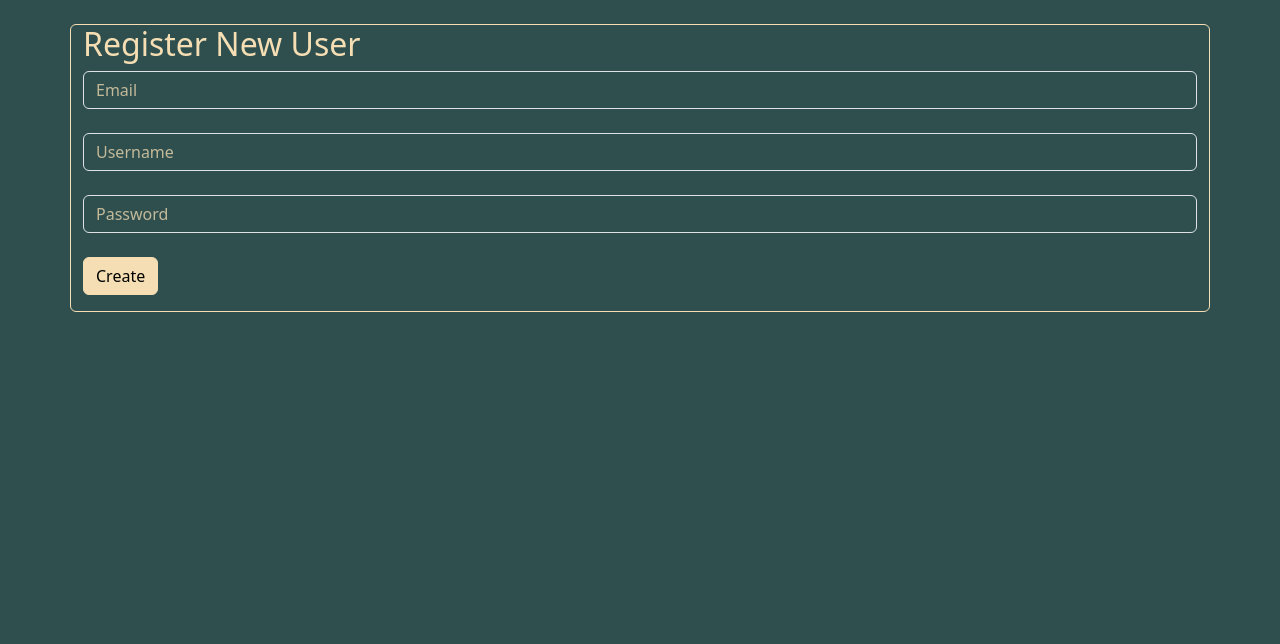
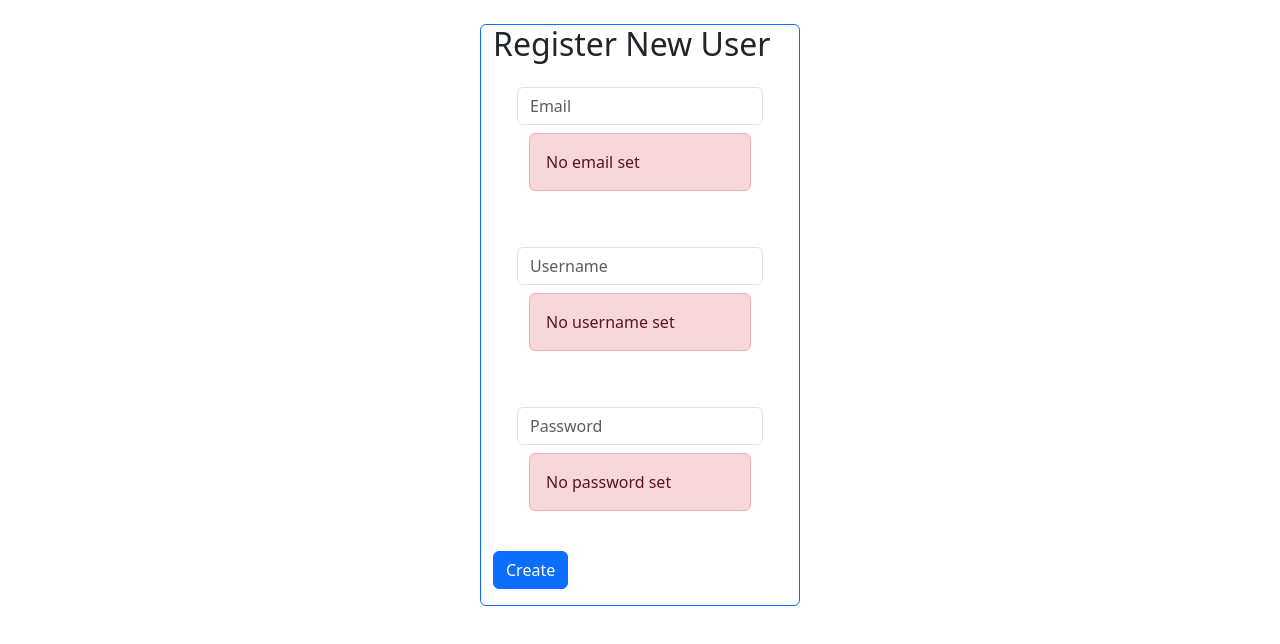
Before and after one commit to bryh311/expressit-frontend, a React (Create React App) app: page /register in a window 1280 px wide. Shown: the top 644 px of the page. Built offline with nearby package versions, Linux system fonts and the light colour scheme.

Commit message:
registration error handling

```diff
--- /dev/null
+++ b/src/components/ErrorBar.jsx
@@ -0,0 +1,17 @@
+import {useState} from 'react'
+
+export default function ErrorBar({message, isError}) {
+    if (isError) {
+        return (
+            <>
+            <div className="alert alert-danger" role="alert">
+                {message}
+            </div>
+            </>
+        )
+    }
+    else {
+        return
+    }
+
+}
--- a/src/components/LoginUser.jsx
+++ b/src/components/LoginUser.jsx
@@ -1,3 +1,42 @@
+import {useState} from 'react'
+import { useNavigate } from 'react-router-dom'
+import axios from 'axios'
+
 export default function LoginUser() {
+    const [user, setUser] = useState({
+        email: '',
+        password: '',
+    })
 
+    function handleChange(e) {
+        setUser({...user, [e.target.name]: e.target.value})
+    }
+
+    function handleSubmit(e) {
+        e.preventDefault()
+        axios.post('https://localhost:8080/api/user/login', user)
+        .then((res) => {
+            if (res.data.access_token) {
+                localStorage.removeItem("auth_token")
+                localStorage.setItem("auth_token", res.access_token)
+            }
+
+        })
+        .catch((err) => {
+            console.log(err)
+        })
+    }
+
+    return (
+        <>
+        <div className='container-sm border border-primary rounded p-10 mt-4'>
+            <h2>Login</h2>
+            <form noValidate onSubmit={handleSubmit}>
+                <input className='form-control' placeholder='Email' name='email' type="text" value={user.email} onChange={handleChange}></input><br></br>
+                <input className='form-control' placeholder='Password' name='password' type="password" value={user.password} onChange={handleChange}></input><br></br>
+                <input className='btn btn-primary mb-3' type='submit' value="Login"></input>
+            </form>
+        </div>
+        </>
+    )
 }
--- a/src/components/RegisterUser.jsx
+++ b/src/components/RegisterUser.jsx
@@ -1,5 +1,6 @@
 import {useState, useEffect} from 'react'
 import { Link, useNavigate } from 'react-router-dom'
+import ErrorBar from './ErrorBar'
 import axios from 'axios'
 
 export default function RegisterUser(props) {
@@ -9,6 +10,8 @@ export default function RegisterUser(props) {
         password: ''
     })
 
+    const [preexistingEmail, setPreexistingEmail] = useState(false)
+
     const navigate = useNavigate()
 
     function handleChange(e) {
@@ -17,6 +20,7 @@ export default function RegisterUser(props) {
     }
 
     function handleSubmit(e) {
+        setPreexistingEmail(false)
         e.preventDefault()
         axios.post('http://localhost:8080/api/users/', user)
         .then((res) => {
@@ -30,24 +34,50 @@ export default function RegisterUser(props) {
                 username: '',
                 password: ''
             })
+            .catch((err) => {
+                console.log(err)
+            })
+
             // navigate('/')
         })
         .catch((err) => {
-            console.log('Error in RegisterUser!')
+            if (err.response) {
+                if (err.response.data.error == "SQLITE_CONSTRAINT: UNIQUE constraint failed: user.email") {
+                    setPreexistingEmail(true)
+                }
+            }
         })
     }
 
     return (
         <>
-        <div className='container-sm border border-primary rounded p-10 mt-4'>
+        <div className='container-sm border border-primary rounded p-10 mt-4 w-25'>
             <h2>Register New User</h2>
-            <form noValidate onSubmit={handleSubmit}>
-                <input className='form-control' placeholder='Email' name='email' type="text" value={user.email} onChange={handleChange}></input><br></br>
-                <input className='form-control' placeholder='Username' name='username' type="text" value={user.username} onChange={handleChange}></input><br></br>
-                <input className='form-control' placeholder='Password' name='password' type="password" value={user.password} onChange={handleChange}></input><br></br>
-                <input className='btn btn-primary mb-3' type='submit' value="Create"></input>
+            <form className="needs-validation" novalidate onSubmit={handleSubmit}>
+                <div className="row p-3 m-2">
+                    <input required className='form-control' placeholder='Email' name='email' type="text" value={user.email} onChange={handleChange}></input>
+                    <div className='mt-2'>
+                        <ErrorBar message="No email set" isError={!user.email}/>
+                    </div>
+                </div>
+
+                <div className='row p-3 m-2'>
+                    <input required className='form-control' placeholder='Username' name='username' type="text" value={user.username} onChange={handleChange}></input>
+                    <div className='mt-2'>
+                        <ErrorBar message="No username set" isError={!user.username} />
+                    </div>
+                </div>
+                <div className='row p-3 m-2'>
+                    <input required className='form-control' placeholder='Password' name='password' type="password" value={user.password} onChange={handleChange}></input>
+                    <div className='mt-2'>
+                        <ErrorBar message="No password set" isError={!user.password} />
+                    </div>
+                </div>
+                <input required className='btn btn-primary mb-3' type='submit' value="Create"></input>
             </form>
+            <ErrorBar message="Email is already being used!" isError={preexistingEmail} />
         </div>
+
         </>
     )
 }
--- a/src/custom.scss
+++ b/src/custom.scss
@@ -1,7 +1,7 @@
-$body-bg: darkslategray;
-$body-color: wheat;
-$theme-colors: (
-    "primary": wheat
-);
+//$body-bg: darkslategray;
+//$body-color: wheat;
+//$theme-colors: (
+//    "primary": wheat
+//);
 
 @import 'bootstrap/scss/bootstrap';
```
